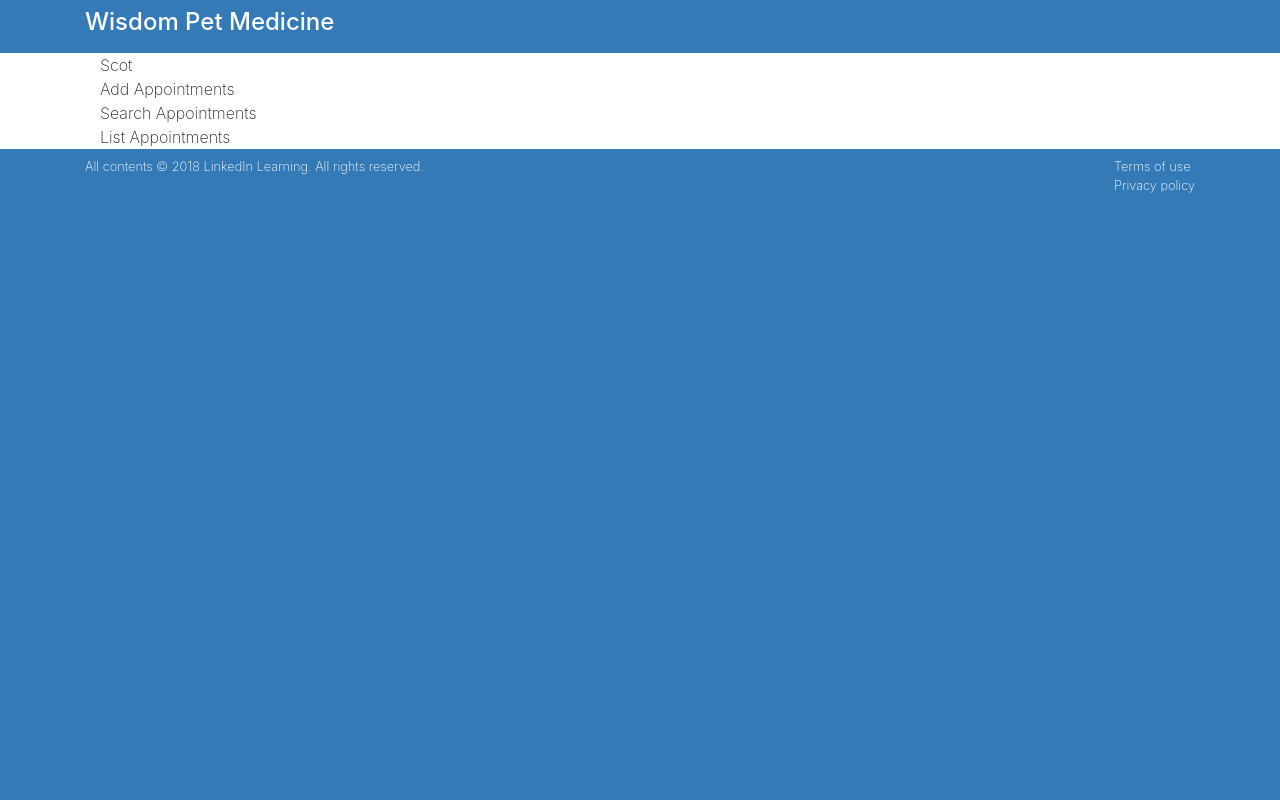
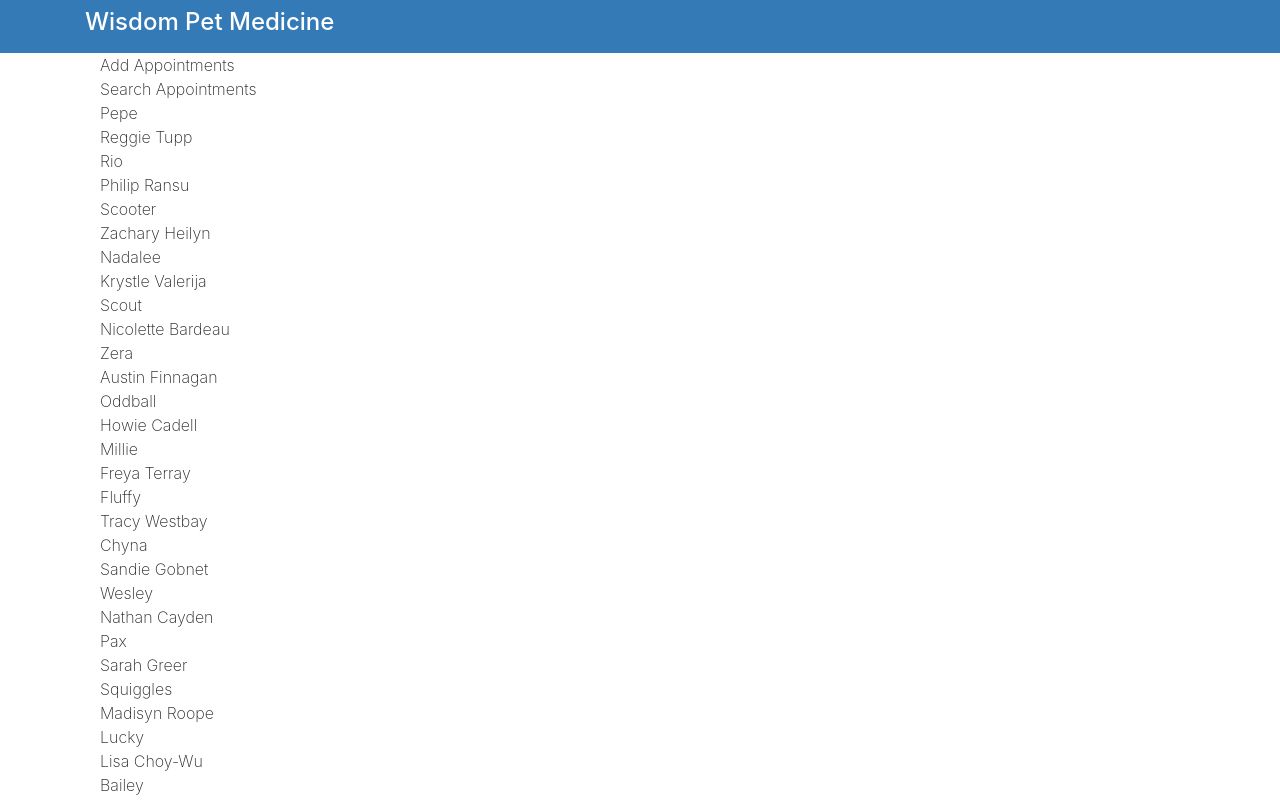
Before and after one commit to scotnewbury/react-interface, a React (Create React App) app: page / in a window 1280 px wide. Shown: the top 800 px of the page. Built offline with nearby package versions, Linux system fonts and the light colour scheme.

Commit message:
Course complete through 2.5 - passing data via props

```diff
--- a/src/components/App.js
+++ b/src/components/App.js
@@ -9,7 +9,6 @@
   constructor() {
       super();
       this.state = {
-        myName: 'Scot',
         myAppointments: []
       }
     }
@@ -34,10 +33,9 @@
           <div className="row">
             <div className="col-md-12 bg-white">
               <div className="container">
-                { this.state.myName }
                 <AddAppointments />
                 <SearchAppointments />
-                <ListAppointments />
+                <ListAppointments appointments={this.state.myAppointments} />
               </div>
             </div>
           </div>
--- a/src/components/ListAppointments.js
+++ b/src/components/ListAppointments.js
@@ -2,7 +2,15 @@
 
 class ListAppointments extends Component {
   render() {
-    return <div>List Appointments</div>;
+
+    const listItems = this.props.appointments.map(item => (
+      <div>
+        <div>{item.petName}</div>
+        <div>{item.ownerName}</div>
+      </div>
+    ));
+
+    return <div>{listItems}</div>;
   }
 }
 
```
Also changed, not shown: 1 other file (tests, documents, lock files or other folders).
